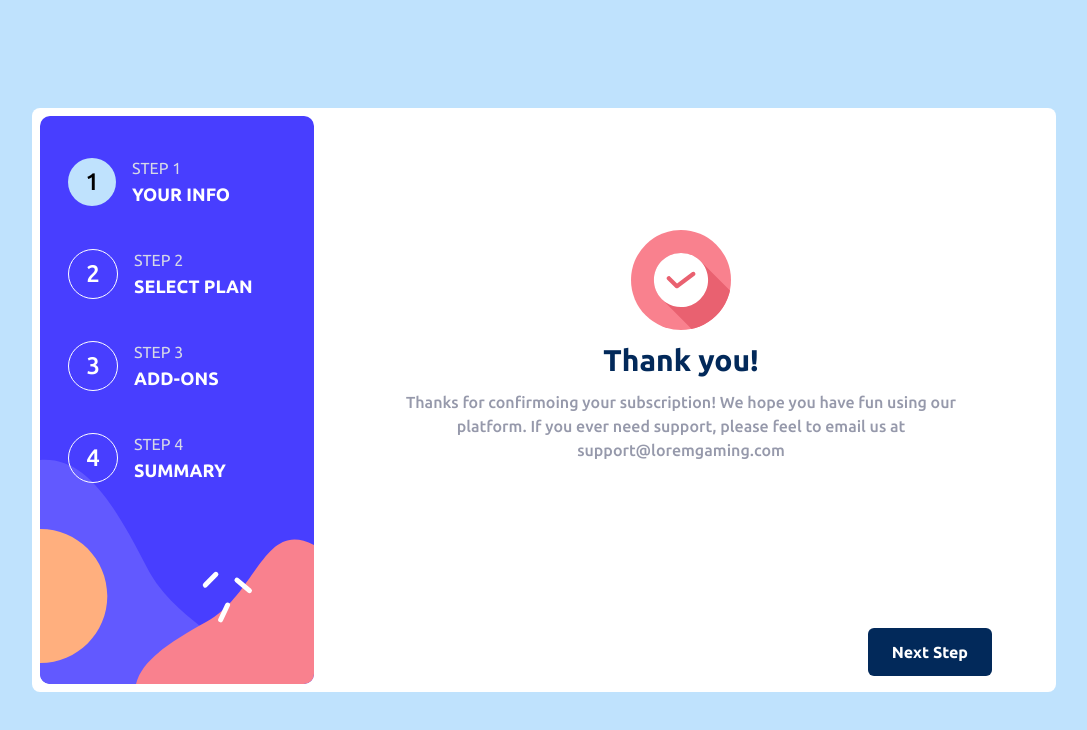
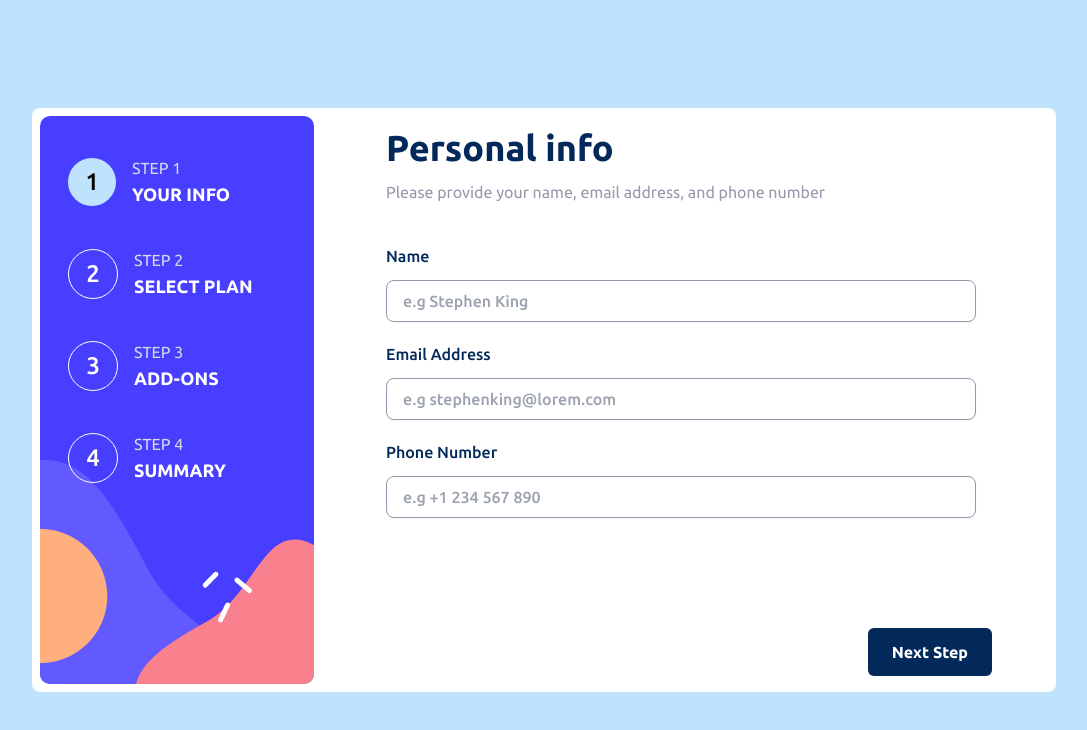
Before and after one commit to gideon-del/multi-step-form, a React (Vite) app: page / in a window 1280 px wide. Shown: the top 730 px of the page, without its empty margins (96-1183 px from the left). Built offline with nearby package versions, Linux system fonts and the light colour scheme.

Commit message:
Almost done

```diff
--- a/src/App.jsx
+++ b/src/App.jsx
@@ -7,7 +7,7 @@ import Complete from "./components/Complete";
 
 function App() {
   const currentRef = useRef(null);
-  const { currentStep, error, steps } = usePlan();
+  const { currentStep, error, steps, completed } = usePlan();
   const submit = () => {
     if (!currentStep.validate) return;
     currentStep.validate(currentRef.current);
@@ -23,8 +23,17 @@ function App() {
             {error.trim().length !== 0 && (
               <p className="text-center text-red-500 fotn-Bold">{error}</p>
             )} */}
-            <Complete />
-            <Footer OnClick={submit} />
+            {completed ? (
+              <Complete />
+            ) : (
+              <>
+                {currentStep.ref ? <CurForm ref={currentRef} /> : <CurForm />}
+                {error.trim().length !== 0 && (
+                  <p className="text-center text-red-500 fotn-Bold">{error}</p>
+                )}
+              </>
+            )}
+            {!completed && <Footer OnClick={submit} />}
           </div>
         </section>
       </main>
--- a/src/components/Footer.jsx
+++ b/src/components/Footer.jsx
@@ -2,7 +2,7 @@
 import { usePlan } from "../context/PlanContext";
 
 const Footer = ({ OnClick }) => {
-  const { changeStep, steps } = usePlan();
+  const { changeStep, steps, allFormCompleted } = usePlan();
 
   return (
     <div className=" flex justify-between  items-center">
@@ -19,7 +19,9 @@ const Footer = ({ OnClick }) => {
           Next Step
         </button>
       ) : (
-        <button className=" next-btn">Confirm</button>
+        <button className=" next-btn" onClick={allFormCompleted}>
+          Confirm
+        </button>
       )}
     </div>
   );
--- a/src/context/PlanContext.jsx
+++ b/src/context/PlanContext.jsx
@@ -21,8 +21,12 @@ const PlansContext = createContext({
 
 const PlanProvider = ({ children }) => {
   const [error, setError] = useState("");
+  const [completed, setCompleted] = useState(false);
   const clearError = () => {
     setError("");
+  };
+  const allFormCompleted = () => {
+    setCompleted(true);
   };
   const Forms = useMemo(
     () => [
@@ -130,6 +134,8 @@ const PlanProvider = ({ children }) => {
         currentSelection: selection[mainPlan[step]] || {},
         error,
         getSlection,
+        allFormCompleted,
+        completed,
       }}
     >
       {children}
```
